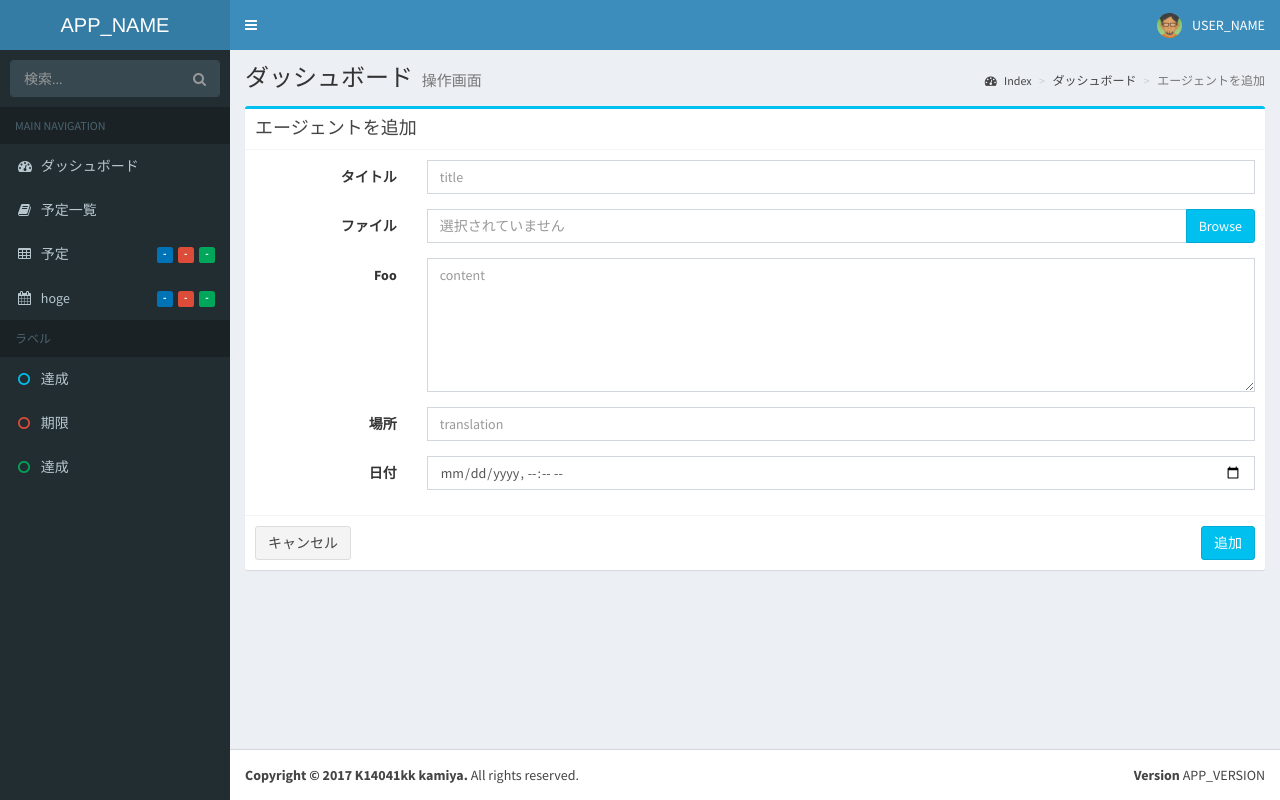
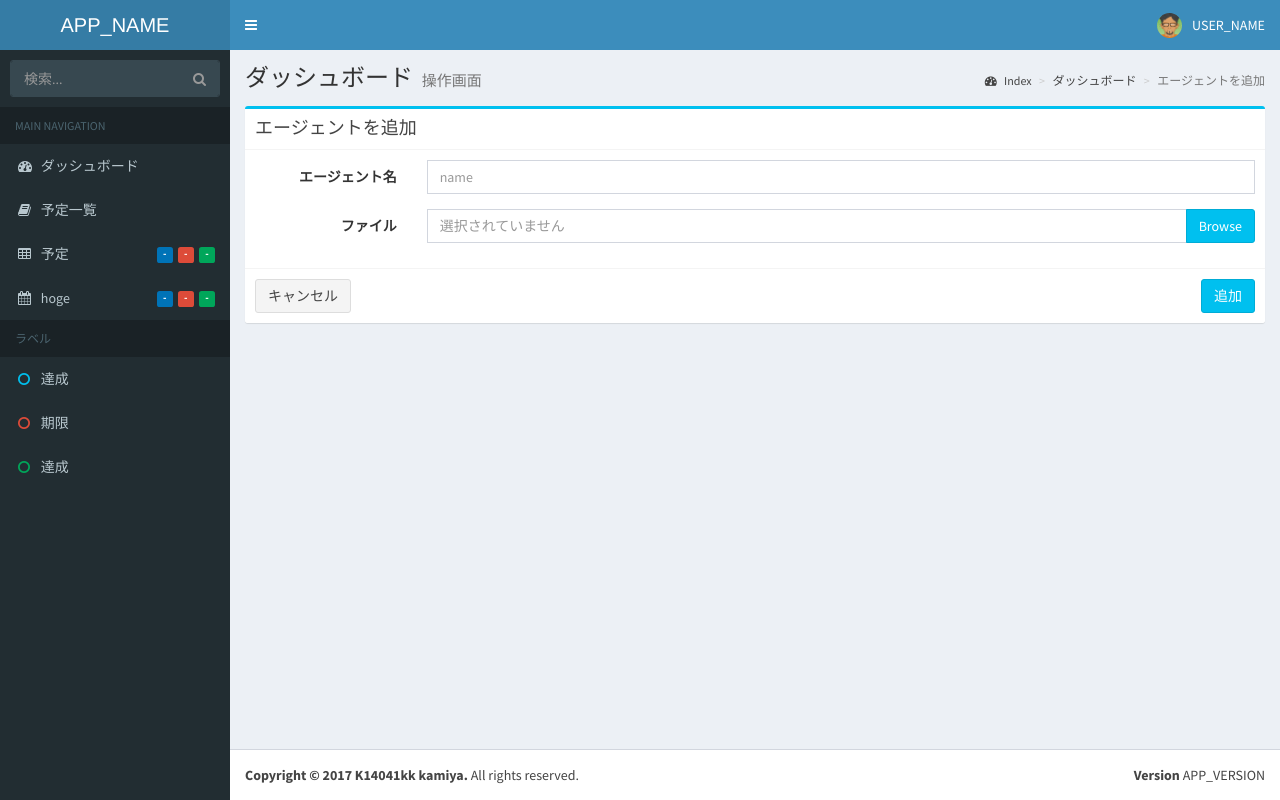
Before and after one commit to rrs-oacis/rrs-oacis, a PHP site: template src/view/IndexView.php in a window 1280 px wide. Run offline with PHP 8.4, Linux system fonts and the light colour scheme; the template is opened without the code that fills it, so the values that code supplies are empty; some libraries are stand-ins or nearby versions.

Commit message:
修正：必要ない項目を削除

```diff
--- a/src/view/IndexView.php
+++ b/src/view/IndexView.php
@@ -47,10 +47,10 @@ use adf\Config;
             <form id="post-form" action="./agent/upload" method="POST"  class="form-horizontal" enctype="multipart/form-data">
               <div class="box-body">
                 <div class="form-group">
-                  <label for="inputEmail3" class="col-sm-2 control-label">タイトル</label>
+                  <label for="inputEmail3" class="col-sm-2 control-label">エージェント名</label>
 
                   <div class="col-sm-10">
-                    <input type="text" class="form-control" name="title" id="inputTitle" placeholder="title" required>
+                    <input type="text" class="form-control" name="title" id="inputTitle" placeholder="name" required>
                   </div>
                 </div>
                 <div class="form-group">
@@ -65,27 +65,7 @@ use adf\Config;
   					</div>
                   </div>
                 </div>
-                <div class="form-group">
-                  <label for="inputPassword3" class="col-sm-2 control-label">Foo</label>
 
-                  <div class="col-sm-10">
-                    <textarea  class="form-control" id="inputPassword3" name="body" placeholder="content" rows="6"></textarea>
-                  </div>
-                </div>
-                <div class="form-group">
-                  <label for="inputPassword4" class="col-sm-2 control-label">場所</label>
-
-                  <div class="col-sm-10">
-                    <input type="text" class="form-control" name="translation" id="inputPassword4" placeholder="translation">
-                  </div>
-                </div>
-                <div class="form-group">
-                  <label for="inputPassword5" class="col-sm-2 control-label">日付</label>
-
-                  <div class="col-sm-10">
-                    <input type="datetime-local" class="form-control" name="date" id="inputPassword5" placeholder="date">
-                  </div>
-                </div>
               </div>
               <!-- /.box-body -->
               <div class="box-footer">
```
